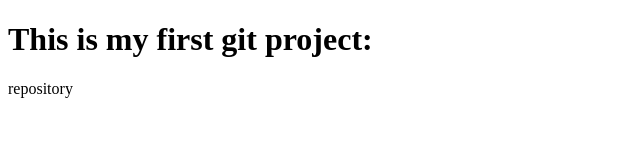
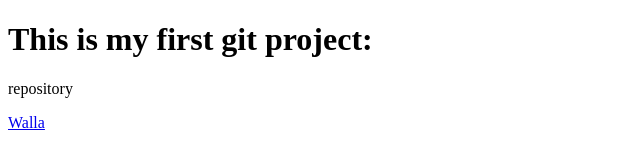
Before and after one commit to OphirOkman/OphirOkman.github.io, a plain HTML site: page index.html in a window 1280 px wide. Shown: the full height of the page, 0-640 px from the left. Drawn offline with Linux system fonts and the light colour scheme.

Commit message:
Add new url to index.html

```diff
--- a/index.html
+++ b/index.html
@@ -13,5 +13,7 @@
     <!-- another team member add the line later -->
     <p>repository</p>
 
+    <a href="//https:www.walla.co.il">Walla</a>
+
   </body>
 </html>
```
